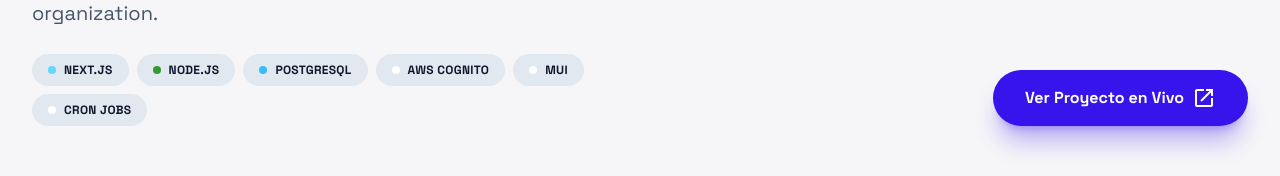
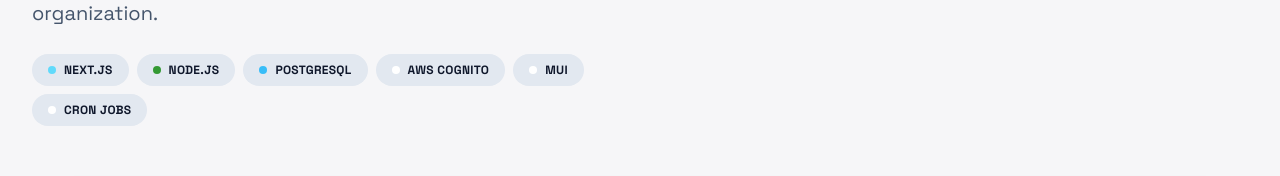
Before and after one commit to SergioEric/personal-website, a Next.js app: page /projects/rxr-task-bank in a window 1280 px wide. Shown: the part 311-487 px from the top of the page. Built offline with nearby package versions, Linux system fonts and the light colour scheme.

Commit message:
feat: update project page to conditionally render live project button and change button text to English

```diff
--- a/pages/projects/[slug].tsx
+++ b/pages/projects/[slug].tsx
@@ -3,6 +3,7 @@
 import Link from 'next/link';
 import Layout from '@components/layout/layout';
 import projectsData from '@data/projects.json';
+import { cn } from '@lib/utils';
 
 // Type definitions based on JSON
 interface Project {
@@ -72,9 +73,9 @@
                 </div>
               </div>
 
-              <div className="shrink-0">
+              <div className={cn("shrink-0", project.webSite == null ? 'hidden' : '')}>
                 <button className="flex items-center gap-2 rounded-full bg-primary text-white text-base font-bold px-8 py-4 hover:bg-primary/90 transition-all shadow-xl shadow-primary/30 w-full md:w-auto justify-center">
-                  <span>Ver Proyecto en Vivo</span>
+                  <span>View project</span>
                   <span className="material-symbols-outlined text-lg">open_in_new</span>
                 </button>
               </div>
```
